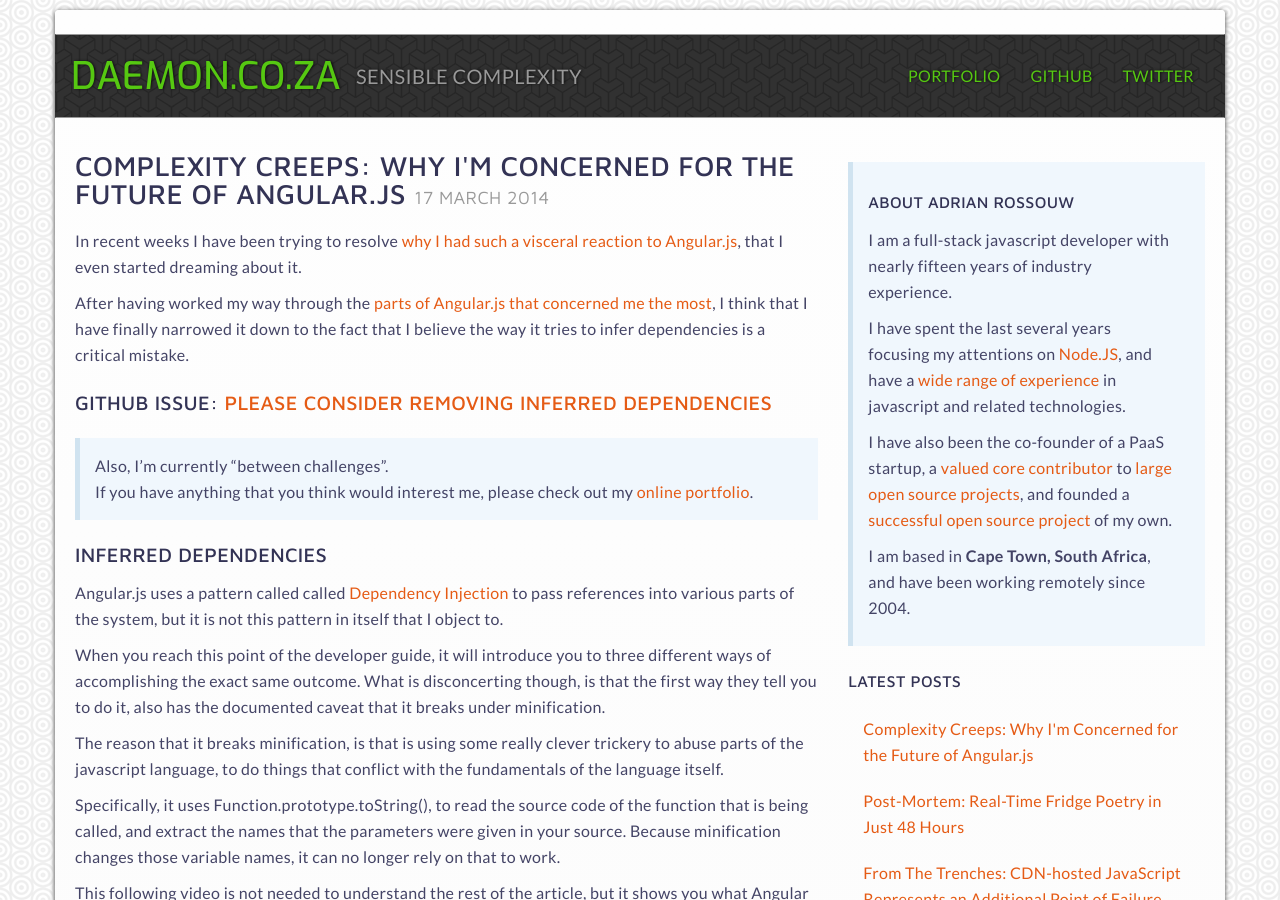
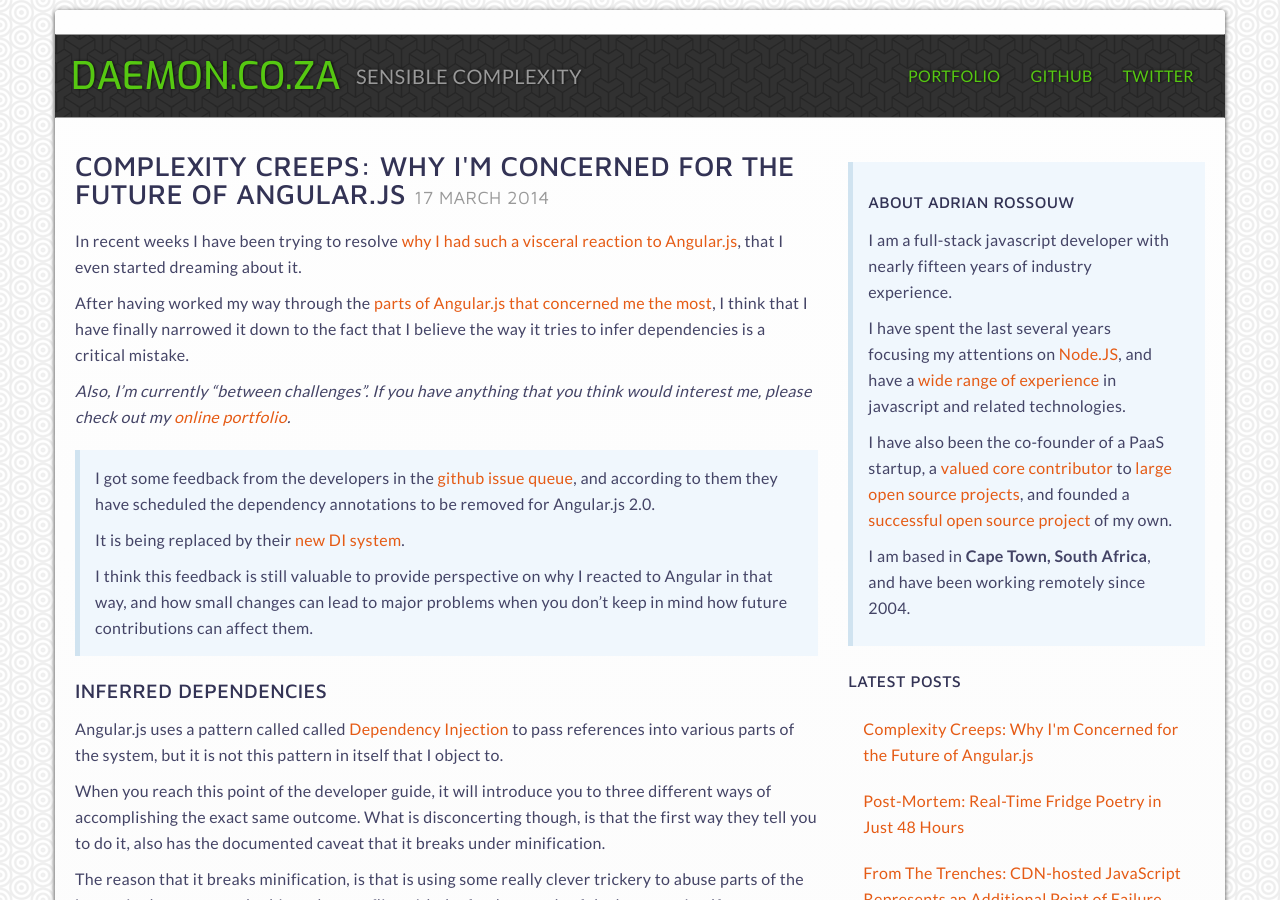
Before and after one commit to AdrianRossouw/daemon-co-za, a Jekyll site: the page built from _posts/articles/2014-03-17-complexity-creeps-concerned-for-future-of-angular.md, in a window 1280 px wide and 900 px high. Built offline with Jekyll 4.4.1, drawn with Linux system fonts in a browser that asks for light colours; some of the changed text lies outside the part shown.

Commit message:
update with note about ticket status

```diff
--- a/_includes/footer.html
+++ b/_includes/footer.html
@@ -1,2 +1,2 @@
-<p class='copyright'>&copy; Adrian Rossouw 2014.</p>
+<p class='copyright'>&copy; Adrian Rossouw 2014</p>
 <p class='license'>Licensed under a <a rel="license" href="http://creativecommons.org/licenses/by/4.0/">Creative Commons Attribution 4.0 International License</a>.</p>
--- a/_posts/articles/2014-03-17-complexity-creeps-concerned-for-future-of-angular.md
+++ b/_posts/articles/2014-03-17-complexity-creeps-concerned-for-future-of-angular.md
@@ -33,12 +33,18 @@
 that I have finally narrowed it down to the fact that I believe the way it tries to infer dependencies is a
 critical mistake.
 
-### Github issue: [Please consider removing inferred dependencies](https://github.com/angular/angular.js/issues/6717)
+_Also, I'm currently "between challenges".
+If you have anything that you think would interest me,
+please check out my [online portfolio](/portfolio)._
 
 {% capture portfolio %}
-Also, I'm currently "between challenges".
-If you have anything that you think would interest me,
-please check out my [online portfolio](/portfolio).
+I got some feedback from the developers in the [github issue queue](https://github.com/angular/angular.js/issues/6717), and according to them they have
+scheduled the dependency annotations to be removed for Angular.js 2.0.
+
+It is being replaced by their [new DI system](https://github.com/angular/di.js).
+
+I think this feedback is still valuable to provide perspective on why I reacted to Angular in that way, and how small changes can lead to major problems
+when you don't keep in mind how future contributions can affect them.
 {% endcapture %}
 
 <div class='bs-callout-info bs-callout'>
```
